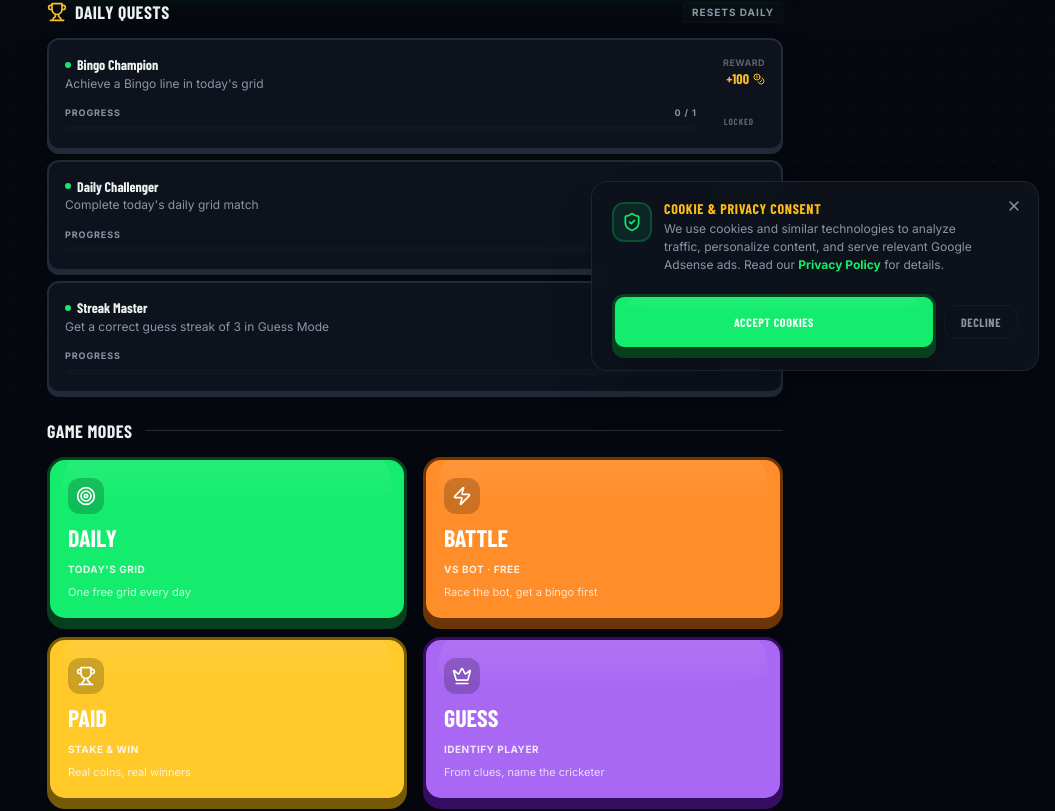
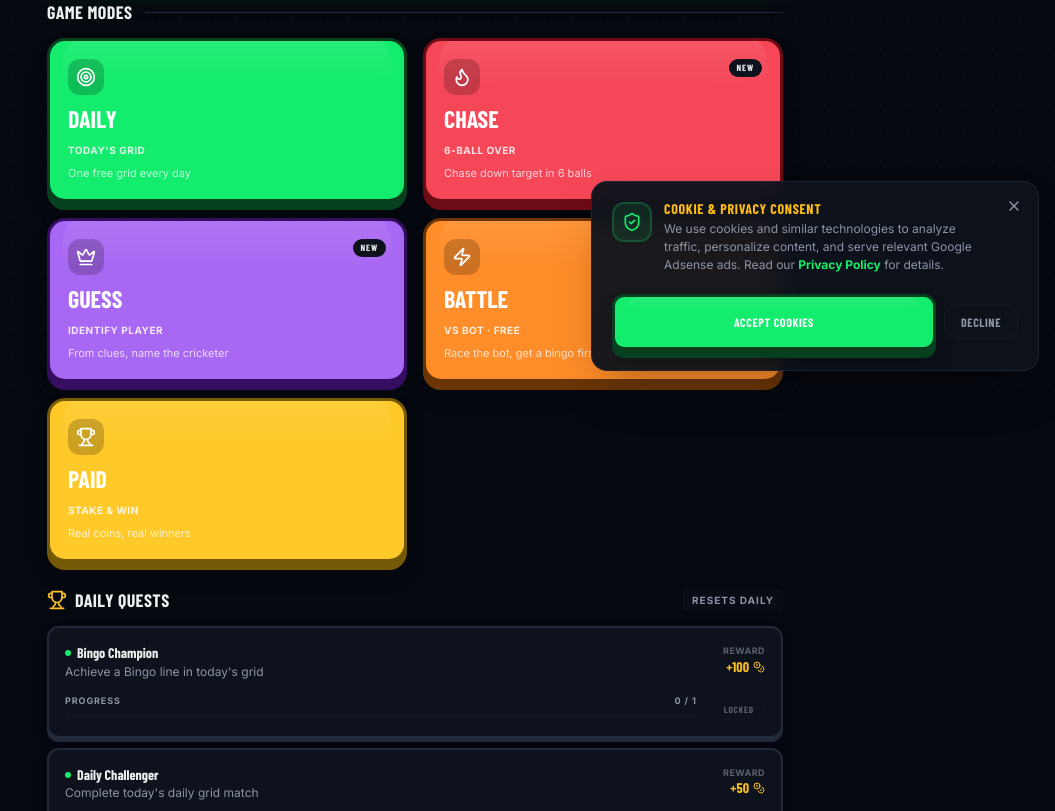
Before and after one commit to jig3r2762/cricket-bingo-v1, a React (Vite) app: page / in a window 1280 px wide. Shown: the part 413-1224 px from the top of the page, without its empty margins (225-1280 px from the left). Built offline with nearby package versions, Linux system fonts and the light colour scheme; no server answers; a web font is replaced by a local one.

Commit message:
feat: display game modes on top of daily quests, add Chase game to grid selection, and highlight NEW modes

```diff
--- a/src/components/game/GridSelection.tsx
+++ b/src/components/game/GridSelection.tsx
@@ -10,6 +10,7 @@ interface GridSelectionProps {
   onSelect: (size: 3 | 4, timed?: boolean, mode?: "daily" | "ipl") => void;
   onBattle?: () => void;
   onGuess?: () => void;
+  onChase?: () => void;
 }
 
 const stagger = {
@@ -28,8 +29,13 @@ interface ModeConfig {
   sub: string;
   tag?: string;
   icon: React.FC<{ className?: string }>;
-  color: "green" | "blue" | "yellow" | "purple";
-  onClick: (onSelect: GridSelectionProps["onSelect"], timed: boolean, onGuess?: () => void) => void;
+  color: "green" | "blue" | "yellow" | "purple" | "pink";
+  onClick: (
+    onSelect: GridSelectionProps["onSelect"],
+    timed: boolean,
+    onGuess?: () => void,
+    onChase?: () => void
+  ) => void;
 }
 
 const MODES: ModeConfig[] = [
@@ -50,12 +56,13 @@ const MODES: ModeConfig[] = [
     onClick: (s, t) => s(4, t, "daily"),
   },
   {
-    id: "ipl",
-    label: "IPL MODE",
-    sub: "10 teams · IPL only",
-    icon: Trophy,
-    color: "yellow",
-    onClick: (s, t) => s(3, t, "ipl"),
+    id: "chase",
+    label: "6-BALL OVER",
+    sub: "Chase down target",
+    tag: "NEW",
+    icon: Zap,
+    color: "pink",
+    onClick: (_, __, ___, oc) => oc?.(),
   },
   {
     id: "guess",
@@ -66,9 +73,17 @@ const MODES: ModeConfig[] = [
     color: "purple",
     onClick: (_, __, og) => og?.(),
   },
+  {
+    id: "ipl",
+    label: "IPL MODE",
+    sub: "10 teams · IPL only",
+    icon: Trophy,
+    color: "yellow",
+    onClick: (s, t) => s(3, t, "ipl"),
+  },
 ];
 
-export function GridSelection({ onSelect, onBattle, onGuess }: GridSelectionProps) {
+export function GridSelection({ onSelect, onBattle, onGuess, onChase }: GridSelectionProps) {
   const navigate = useNavigate();
   const timed = true;
 
@@ -112,12 +127,13 @@ export function GridSelection({ onSelect, onBattle, onGuess }: GridSelectionProp
       >
         {MODES.map((mode) => {
           if (mode.id === "guess" && !onGuess) return null;
+          if (mode.id === "chase" && !onChase) return null;
           const Icon = mode.icon;
           return (
             <motion.button
               key={mode.id}
               variants={fadeUp}
-              onClick={() => mode.onClick(onSelect, timed, onGuess)}
+              onClick={() => mode.onClick(onSelect, timed, onGuess, onChase)}
               className={`mode-card color-${mode.color}`}
             >
               <div className="relative z-10 flex flex-col items-start gap-2 w-full text-white">
--- a/src/pages/Hub.tsx
+++ b/src/pages/Hub.tsx
@@ -32,6 +32,24 @@ const MODES = [
     color: "green" as const,
   },
   {
+    href: "/chase",
+    title: "CHASE",
+    sub: "6-Ball Over",
+    desc: "Chase down target in 6 balls",
+    tag: "NEW",
+    icon: Flame,
+    color: "red" as const,
+  },
+  {
+    href: "/guess",
+    title: "GUESS",
+    sub: "Identify player",
+    desc: "From clues, name the cricketer",
+    tag: "NEW",
+    icon: Crown,
+    color: "purple" as const,
+  },
+  {
     href: "/battle",
     title: "BATTLE",
     sub: "vs Bot · free",
@@ -46,22 +64,6 @@ const MODES = [
     desc: "Real coins, real winners",
     icon: Trophy,
     color: "yellow" as const,
-  },
-  {
-    href: "/guess",
-    title: "GUESS",
-    sub: "Identify player",
-    desc: "From clues, name the cricketer",
-    icon: Crown,
-    color: "purple" as const,
-  },
-  {
-    href: "/chase",
-    title: "CHASE",
-    sub: "6-Ball Over",
-    desc: "Chase down target in 6 balls",
-    icon: Flame,
-    color: "red" as const,
   },
 ];
 
@@ -400,6 +402,41 @@ export default function Hub() {
           />
         </section>
 
+        {/* ─── Mode rail ──────────────────────────────── */}
+        <section className="mb-6">
+          <div className="flex items-center gap-3 mb-3">
+            <h2 className="font-display text-lg font-extrabold uppercase tracking-wide">Game Modes</h2>
+            <div className="flex-1 h-px bg-border" />
+          </div>
+
+          <div className="grid grid-cols-2 gap-3 sm:gap-4">
+            {MODES.map((m) => {
+              const Icon = m.icon;
+              return (
+                <Link
+                  key={m.href}
+                  to={m.href}
+                  className={`mode-card color-${m.color}`}
+                >
+                  <div className="relative z-10 flex flex-col items-start gap-2 w-full text-white">
+                    {m.tag && (
+                      <span className="absolute top-0 right-0 px-2 py-0.5 rounded-md text-[9px] font-display font-black bg-white text-foreground uppercase tracking-widest">
+                        {m.tag}
+                      </span>
+                    )}
+                    <div className="w-9 h-9 rounded-xl bg-black/20 flex items-center justify-center">
+                      <Icon size={20} />
+                    </div>
+                    <div className="font-display text-xl sm:text-2xl font-black leading-none">{m.title}</div>
+                    <div className="text-[10px] font-bold uppercase tracking-wider opacity-85">{m.sub}</div>
+                    <div className="text-[11px] opacity-75 leading-snug mt-auto">{m.desc}</div>
+                  </div>
+                </Link>
+              );
+            })}
+          </div>
+        </section>
+
         {/* ─── Daily Quests / Missions ────────────────── */}
         <section className="mb-6">
           <div className="flex items-center justify-between mb-3">
@@ -479,36 +516,6 @@ export default function Hub() {
                     </div>
                   </div>
                 </div>
-              );
-            })}
-          </div>
-        </section>
-
-        {/* ─── Mode rail ──────────────────────────────── */}
-        <section className="mb-6">
-          <div className="flex items-center gap-3 mb-3">
-            <h2 className="font-display text-lg font-extrabold uppercase tracking-wide">Game Modes</h2>
-            <div className="flex-1 h-px bg-border" />
-          </div>
-
-          <div className="grid grid-cols-2 gap-3 sm:gap-4">
-            {MODES.map((m) => {
-              const Icon = m.icon;
-              return (
-                <Link
-                  key={m.href}
-                  to={m.href}
-                  className={`mode-card color-${m.color}`}
-                >
-                  <div className="relative z-10 flex flex-col items-start gap-2 w-full text-white">
-                    <div className="w-9 h-9 rounded-xl bg-black/20 flex items-center justify-center">
-                      <Icon size={20} />
-                    </div>
-                    <div className="font-display text-xl sm:text-2xl font-black leading-none">{m.title}</div>
-                    <div className="text-[10px] font-bold uppercase tracking-wider opacity-85">{m.sub}</div>
-                    <div className="text-[11px] opacity-75 leading-snug mt-auto">{m.desc}</div>
-                  </div>
-                </Link>
               );
             })}
           </div>
--- a/src/pages/Index.tsx
+++ b/src/pages/Index.tsx
@@ -145,6 +145,7 @@ const Index = () => {
           }}
           onBattle={() => navigate("/battle")}
           onGuess={() => navigate("/guess")}
+          onChase={() => navigate("/chase")}
         />
         <AnimatePresence>
           {!tutorialDone && (
```
